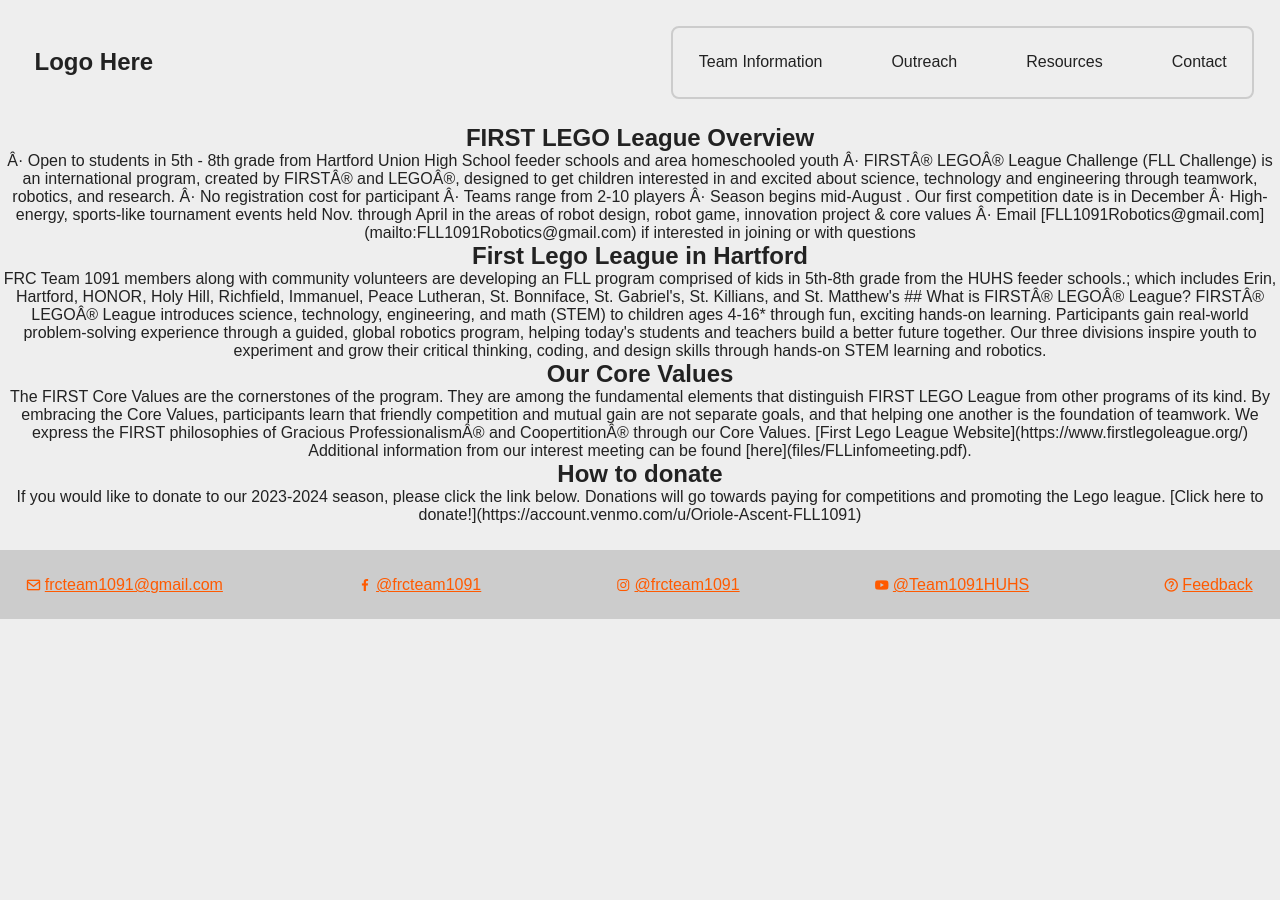
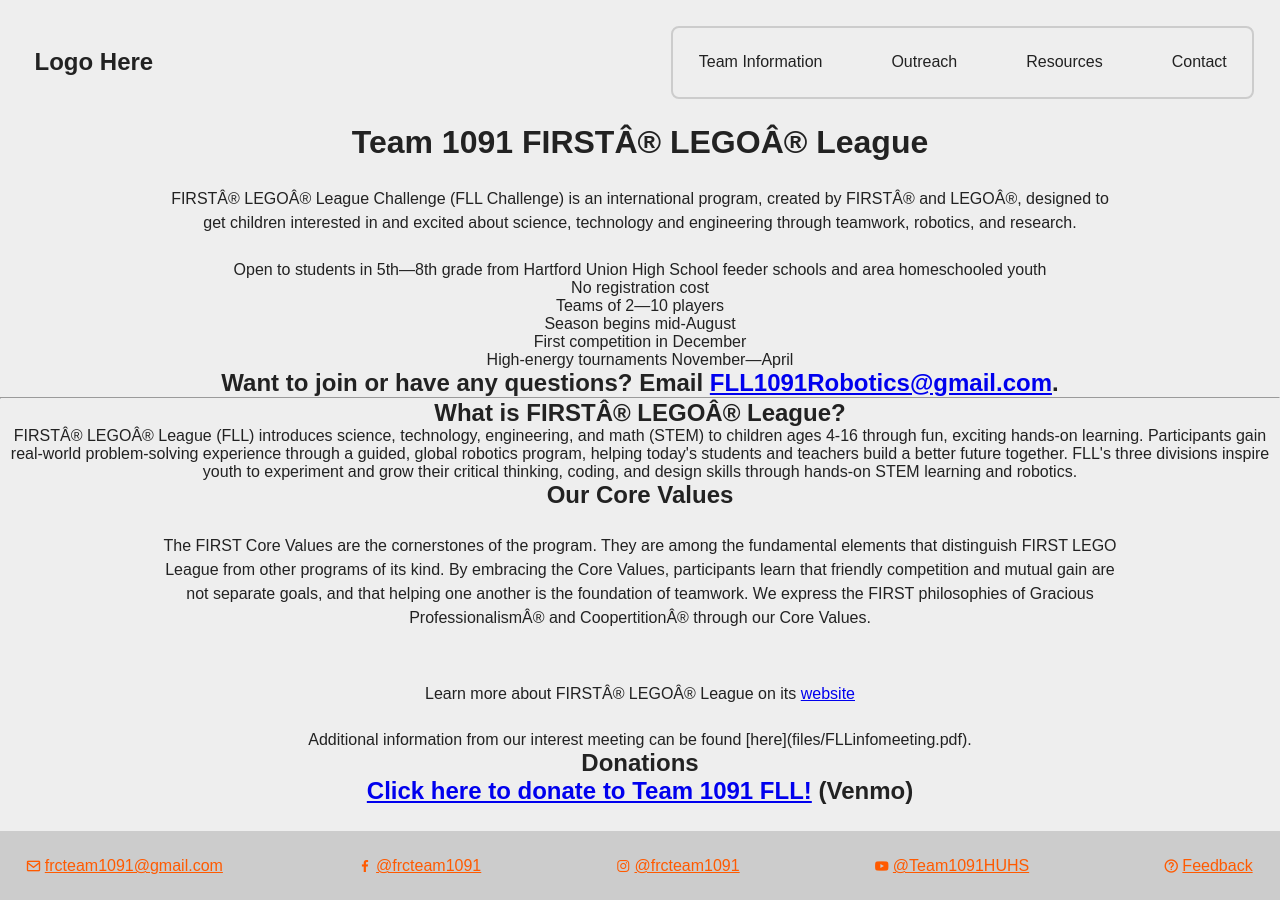
Before and after one commit to Team1091/team1091.github.io, a Jekyll site: the page built from fll.html, in a window 1280 px wide. Built offline with Jekyll 4.4.1, drawn with Linux system fonts in a browser that asks for light colours.

Commit message:
Cleanup frontmatter & reformat FLL page

```diff
--- a/buildSeason.html
+++ b/buildSeason.html
@@ -1,7 +1,5 @@
 ---
-layout: default
 title: Build Season Updates
-order: 4
 ---
 <h2> Week Three Updates</h2>
 <br>
--- a/calendar.html
+++ b/calendar.html
@@ -1,7 +1,5 @@
 ---
-layout: default
 title: Calendar
-order: 11
 ---
 <h1>Team Calendar</h1>
 <iframe src="https://calendar.google.com/calendar/embed?src=frcteam1091%40gmail.com&ctz=America%2FChicago"></iframe>
--- a/fll.html
+++ b/fll.html
@@ -1,34 +1,35 @@
 ---
-title: Lego League
-order: 8
+title: FLL
 ---
-<h2> FIRST LEGO League Overview</h2>
-· Open to students in 5th - 8th grade from Hartford Union High School feeder schools and area homeschooled youth
-· FIRST® LEGO® League Challenge (FLL Challenge) is an international program, created by FIRST® and LEGO®, designed to get children interested in and excited about science, technology and engineering through teamwork, robotics, and research.
-· No registration cost for participant
-· Teams range from 2-10 players
-· Season begins mid-August
-. Our first competition date is in December
-· High-energy, sports-like tournament events held Nov. through April in the areas of robot design, robot game, innovation project & core values
-· Email [FLL1091Robotics@gmail.com](mailto:FLL1091Robotics@gmail.com) if interested in joining or with questions
-<h2> First Lego League in Hartford</h2>
-FRC Team 1091 members along with community volunteers are developing an FLL program comprised of kids
-in 5th-8th grade from the HUHS feeder schools.; which includes Erin, Hartford, HONOR, Holy Hill,
-Richfield, Immanuel, Peace Lutheran, St. Bonniface, St. Gabriel's, St. Killians, and St. Matthew's
-## What is FIRST® LEGO® League?
-FIRST® LEGO® League introduces science, technology, engineering, and math (STEM) to children ages 4-16*
-through fun, exciting hands-on learning. Participants gain real-world problem-solving experience through a
+<h1>Team 1091 FIRST® LEGO® League</h1>
+<p>FIRST® LEGO® League Challenge (FLL Challenge) is an international program, created by FIRST® and LEGO®, designed to
+    get children interested in and excited about science, technology and engineering through teamwork, robotics, and
+    research.</p>
+<ul>
+    <li>Open to students in 5th&mdash;8th grade from Hartford Union High School feeder schools and area homeschooled
+        youth</li>
+    <li>No registration cost</li>
+    <li>Teams of 2&mdash;10 players</li>
+    <li>Season begins mid-August</li>
+    <li>First competition in December</li>
+    <li>High-energy tournaments November&mdash;April</li>
+</ul>
+<h2>Want to join or have any questions? Email <a href="mailto:FLL1091Robotics@gmail.com">FLL1091Robotics@gmail.com</a>.
+</h2>
+<hr />
+<h2>What is FIRST® LEGO® League?</h2>
+FIRST® LEGO® League (FLL) introduces science, technology, engineering, and math (STEM) to children ages 4-16 through
+fun, exciting hands-on learning. Participants gain real-world problem-solving experience through a
 guided, global robotics program, helping today's students and teachers build a better future together.
-Our three divisions inspire youth to experiment and grow their critical thinking, coding, and design skills
+FLL's three divisions inspire youth to experiment and grow their critical thinking, coding, and design skills
 through hands-on STEM learning and robotics.
 <h2> Our Core Values</h2>
-The FIRST Core Values are the cornerstones of the program. They are among the fundamental elements that
-distinguish FIRST LEGO League from other programs of its kind. By embracing the Core Values, participants
-learn that friendly competition and mutual gain are not separate goals, and that helping one another is the
-foundation of teamwork. We express the FIRST philosophies of Gracious Professionalism® and Coopertition®
-through our Core Values.
-[First Lego League Website](https://www.firstlegoleague.org/)
+<p>The FIRST Core Values are the cornerstones of the program. They are among the fundamental elements that
+    distinguish FIRST LEGO League from other programs of its kind. By embracing the Core Values, participants
+    learn that friendly competition and mutual gain are not separate goals, and that helping one another is the
+    foundation of teamwork. We express the FIRST philosophies of Gracious Professionalism® and Coopertition®
+    through our Core Values.</p>
+<p>Learn more about FIRST® LEGO® League on its <a href="https://www.firstlegoleague.org">website</a></p>
 Additional information from our interest meeting can be found [here](files/FLLinfomeeting.pdf).
-<h2> How to donate</h2>
-If you would like to donate to our 2023-2024 season, please click the link below. Donations will go towards paying for competitions and promoting the Lego league.
-[Click here to donate!](https://account.venmo.com/u/Oriole-Ascent-FLL1091)
+<h2>Donations</h2>
+<h2><a href="https://account.venmo.com/u/Oriole-Ascent-FLL1091">Click here to donate to Team 1091 FLL!</a> (Venmo)</h2>
--- a/galleryOfRobots.html
+++ b/galleryOfRobots.html
@@ -1,7 +1,5 @@
 ---
-layout: default
 title: Gallery of Robots
-order: 7
 ---
 <style>
     .main-image {
--- a/index.html
+++ b/index.html
@@ -1,5 +1,4 @@
 ---
-permalink: /
 ---
 <style>
 .main-image {
```
Also changed, not shown: legoClub.html (+10 -9 lines).
